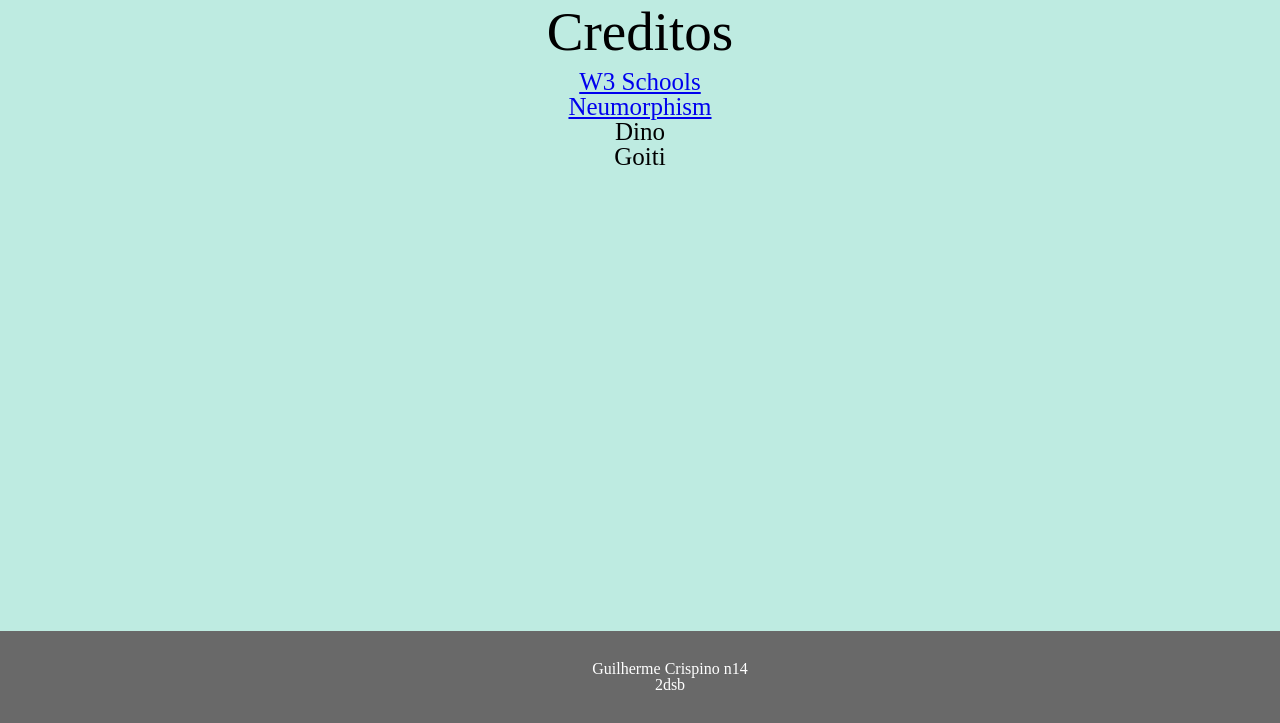
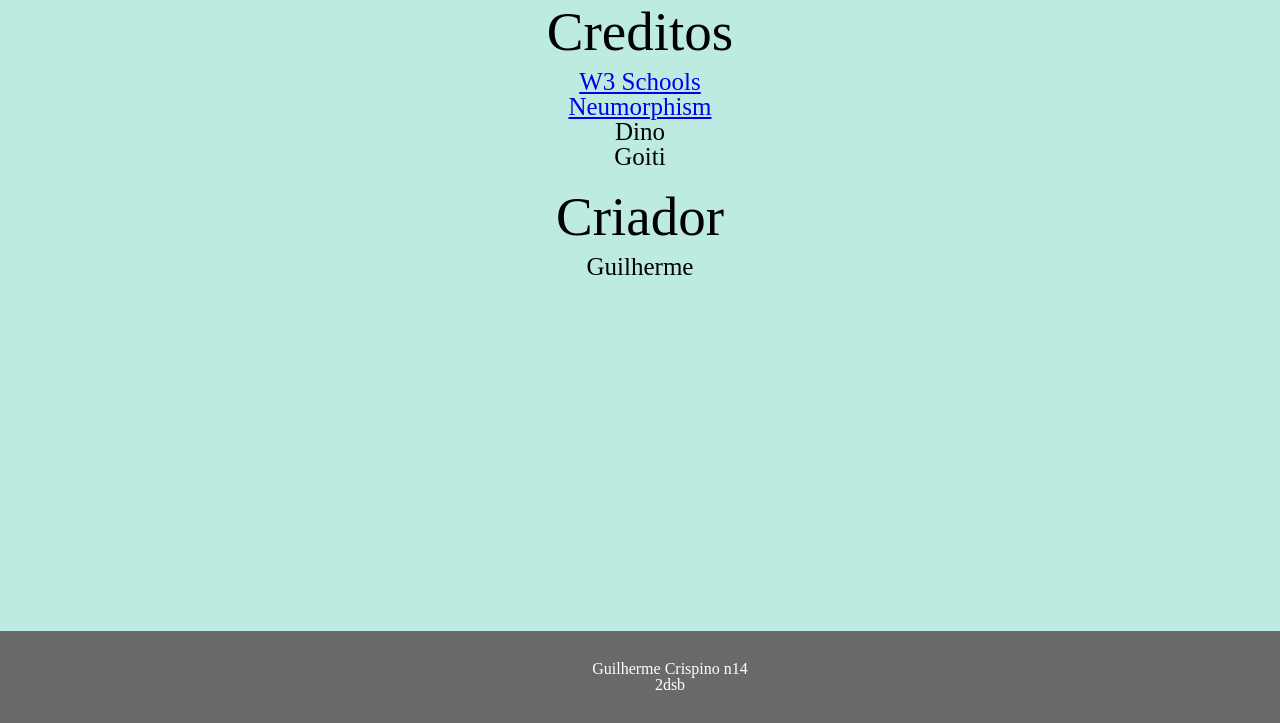
Before and after one commit to guicruz12/caceteria, a plain HTML site: page cafeteria_site/creditos.html in a window 1280 px wide. Shown: the part 77-800 px from the top of the page. Drawn offline with Linux system fonts and the light colour scheme.

Commit message:
Add files via upload
Agora é só esperar a correção

```diff
--- a/cafeteria_site/creditos.html
+++ b/cafeteria_site/creditos.html
@@ -32,6 +32,13 @@
             </ul>
         </div>
 
+        <h1 class="titulo_creditos">Criador</h1>
+        <div class="ref">
+            <ul>
+                <li>Guilherme</li>
+            </ul>
+        </div>
+
         <footer>
             <div class="footer">
               <p>Guilherme Crispino n14</p>
```
